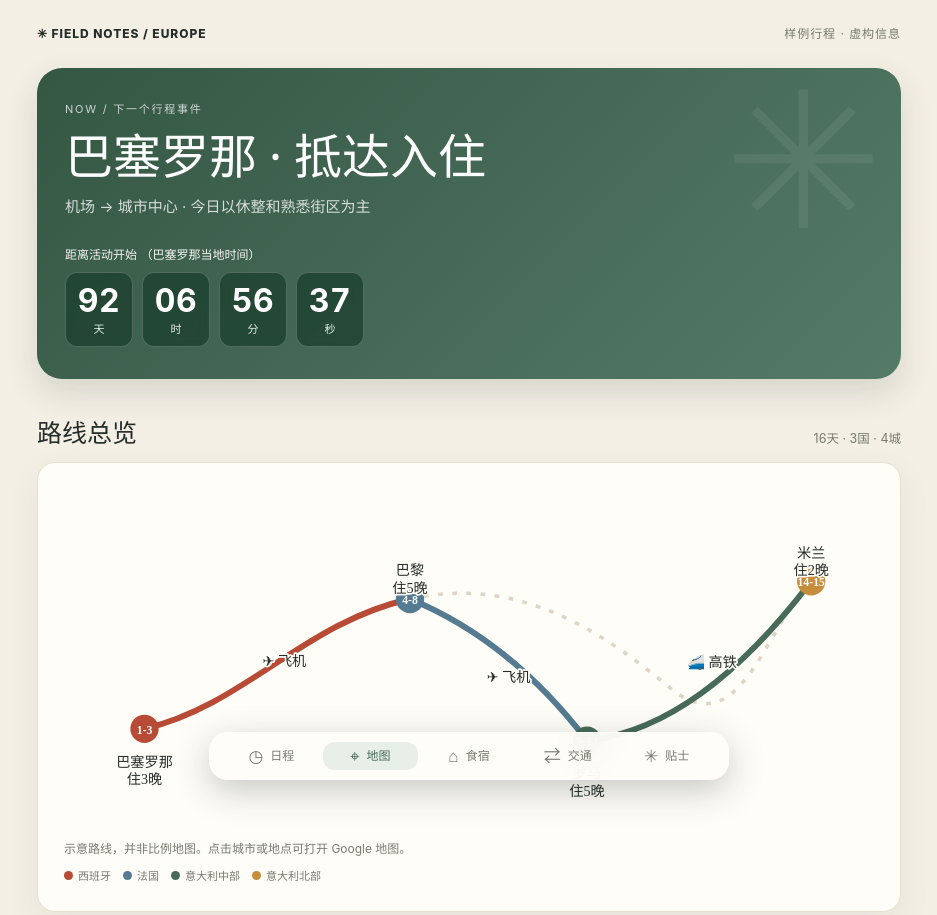
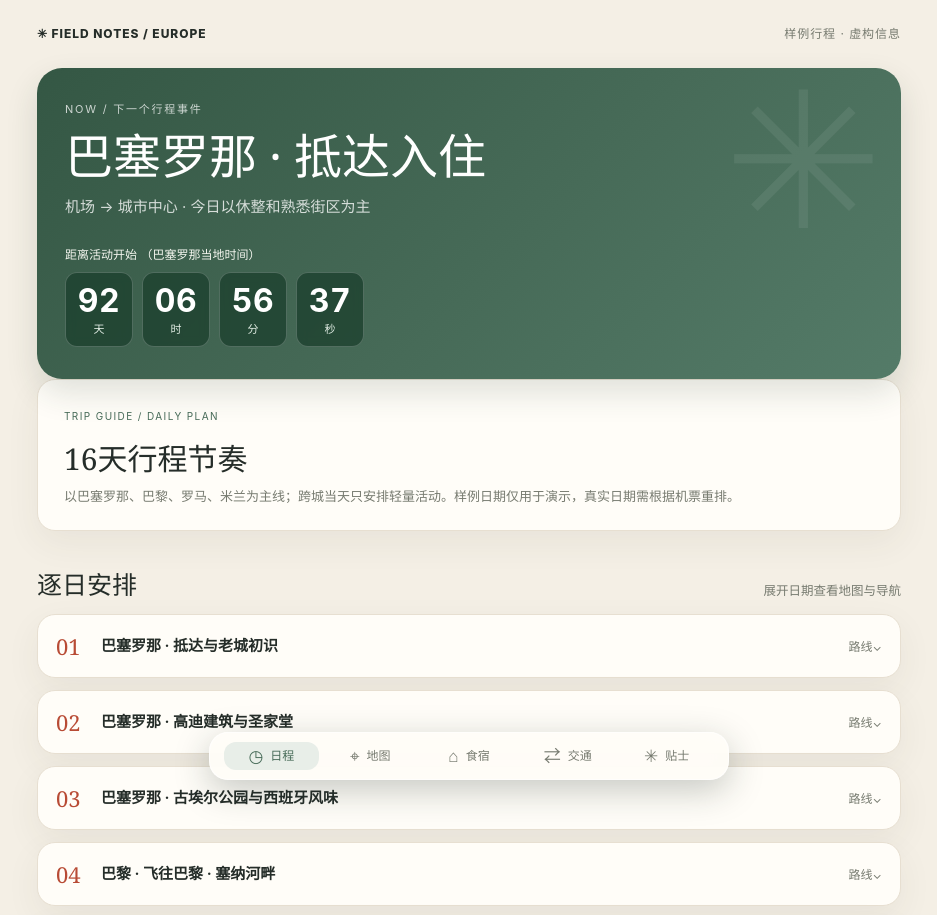
Before and after one commit to Dunkel-cyber/traval, a plain HTML site: page index.html in a window 1280 px wide. Shown: the top 915 px of the page, without its empty margins (171-1108 px from the left). Drawn offline with Linux system fonts and the light colour scheme.

Commit message:
Turn bottom navigation into detailed views

```diff
--- a/index.html
+++ b/index.html
@@ -52,13 +52,19 @@
 
 html{scroll-padding-bottom:110px}
 .bottom-nav{position:fixed;z-index:20;left:50%;bottom:max(12px,env(safe-area-inset-bottom));transform:translateX(-50%);width:min(520px,calc(100% - 24px));display:grid;grid-template-columns:repeat(5,1fr);gap:4px;padding:8px 10px calc(8px + env(safe-area-inset-bottom));border:1px solid #ffffffa8;border-radius:19px;background:color-mix(in srgb,var(--paper) 92%,transparent);box-shadow:0 10px 35px #1d2b2340;backdrop-filter:blur(16px);-webkit-backdrop-filter:blur(16px)}
-.bottom-nav a{min-width:0;display:flex;flex-direction:column;align-items:center;justify-content:center;gap:1px;padding:4px 2px;color:var(--muted);text-decoration:none;border-radius:12px;transition:background .2s,color .2s}
-.bottom-nav a span{font-size:20px;line-height:1.2}
-.bottom-nav a small{font-size:10px;line-height:1.3}
-.bottom-nav a:hover,.bottom-nav a:focus-visible,.bottom-nav a.active{background:#e8eee8;color:var(--green);outline:none}
+.bottom-nav button{font:inherit;cursor:pointer;border:0;background:transparent;min-width:0;display:flex;flex-direction:column;align-items:center;justify-content:center;gap:1px;padding:4px 2px;color:var(--muted);text-decoration:none;border-radius:12px;transition:background .2s,color .2s}
+.bottom-nav button span{font-size:20px;line-height:1.2}
+.bottom-nav button small{font-size:10px;line-height:1.3}
+.bottom-nav button:hover,.bottom-nav button:focus-visible,.bottom-nav button.active{background:#e8eee8;color:var(--green);outline:none}
 body{padding-bottom:95px}
-@media(min-width:700px){.bottom-nav{bottom:20px;padding:9px 14px}.bottom-nav a{flex-direction:row;gap:7px}.bottom-nav a span{font-size:17px}.bottom-nav a small{font-size:12px}body{padding-bottom:105px}}
-@media(prefers-color-scheme:dark){.bottom-nav{border-color:#ffffff24;box-shadow:0 10px 35px #0008}.bottom-nav a:hover,.bottom-nav a:focus-visible,.bottom-nav a.active{background:#34443a;color:#d5e4d8}}
+@media(min-width:700px){.bottom-nav{bottom:20px;padding:9px 14px}.bottom-nav button{flex-direction:row;gap:7px}.bottom-nav button span{font-size:17px}.bottom-nav button small{font-size:12px}body{padding-bottom:105px}}
+@media(prefers-color-scheme:dark){.bottom-nav{border-color:#ffffff24;box-shadow:0 10px 35px #0008}.bottom-nav button:hover,.bottom-nav button:focus-visible,.bottom-nav button.active{background:#34443a;color:#d5e4d8}}
+
+.view-intro{padding:19px 21px;margin:0 0 22px}
+.view-intro .eyebrow{color:var(--green);opacity:1;font-size:10px;letter-spacing:.14em}
+.view-intro h2{font:500 26px Georgia,serif;margin:7px 0}
+.view-intro p{margin:0;color:var(--muted);font-size:13px}
+@media(min-width:700px){.view-intro{padding:23px 26px}.view-intro h2{font-size:30px}}
 </style>
 </head>
 <body>
@@ -104,11 +110,11 @@ body{padding-bottom:95px}
 <li><b>离线：</b>此页为单一 HTML 文件，保存到设备后可离线打开；Google 地图导航需要联网。</li>
 </ul></div></section>
 <nav class="bottom-nav" aria-label="页面分类导航">
-<a href="#schedule-section"><span aria-hidden="true">◷</span><small>日程</small></a>
-<a href="#map-section"><span aria-hidden="true">⌖</span><small>地图</small></a>
-<a href="#lodging-section"><span aria-hidden="true">⌂</span><small>食宿</small></a>
-<a href="#transport-section"><span aria-hidden="true">⇄</span><small>交通</small></a>
-<a href="#tips-section"><span aria-hidden="true">✳</span><small>贴士</small></a>
+<button type="button" data-view="schedule"><span aria-hidden="true">◷</span><small>日程</small></button>
+<button type="button" data-view="map"><span aria-hidden="true">⌖</span><small>地图</small></button>
+<button type="button" data-view="stay"><span aria-hidden="true">⌂</span><small>食宿</small></button>
+<button type="button" data-view="transport"><span aria-hidden="true">⇄</span><small>交通</small></button>
+<button type="button" data-view="tips"><span aria-hidden="true">✳</span><small>贴士</small></button>
 </nav>
 <footer class="footer">EUROPE FIELD NOTES · 规划样例 · 所有日期与预订均为演示数据</footer>
 </div>
@@ -137,9 +143,27 @@ function svgRoute(d){let pts=d.stops.map((s,i)=>({x:35+i*110,y:48+(i%2?22:0),s})
 document.getElementById('days').innerHTML=days.map(d=>'<details class="card day"><summary><span class="daynum">'+String(d.n).padStart(2,'0')+'</span><span class="daytitle">'+d.city+' · '+d.title+'</span><span class="daymeta">路线⌄</span></summary><div class="daybody"><div class="routebox">'+svgRoute(d)+'<a class="navall" target="_blank" rel="noopener" href="'+routeLink(d.stops)+'">打开全天多点导航 ↗</a></div>'+d.events.map(e=>'<div class="event"><div class="time">'+e[0]+'</div><div><h4>'+e[1]+' <a target="_blank" rel="noopener" href="'+mapLink(e[1]+", "+d.city)+'" aria-label="在Google地图打开">↗</a></h4><p>'+e[2]+'</p>'+(e[3]?'<span class="reserve">'+e[3]+'</span>':'')+'</div></div>').join('')+'</div></details>').join('');
 function tick(){let el=document.getElementById('countdown'),target=new Date(el.dataset.target).getTime(),diff=Math.max(0,target-Date.now()),vals=[Math.floor(diff/86400000),Math.floor(diff/3600000)%24,Math.floor(diff/60000)%60,Math.floor(diff/1000)%60];el.querySelectorAll('strong').forEach((x,i)=>x.textContent=String(vals[i]).padStart(2,'0'));}tick();setInterval(tick,1000);
 
-const navLinks=[...document.querySelectorAll('.bottom-nav a')];
-const navTargets=navLinks.map(a=>document.querySelector(a.getAttribute('href'))).filter(Boolean);
-if('IntersectionObserver' in window){const navObserver=new IntersectionObserver(entries=>{entries.forEach(entry=>{if(entry.isIntersecting){navLinks.forEach(a=>a.classList.toggle('active',a.hash==='#'+entry.target.id));}})},{rootMargin:'-20% 0px -65% 0px'});navTargets.forEach(s=>navObserver.observe(s));}
+
+const viewRoot=document.createElement('main');viewRoot.id='view-root';viewRoot.setAttribute('aria-live','polite');
+const firstSection=document.querySelector('.section');firstSection.parentNode.insertBefore(viewRoot,firstSection);
+const sectionMap={schedule:document.querySelector('#schedule-section'),map:document.querySelector('#map-section'),stay:document.querySelector('#lodging-section'),tips:document.querySelector('#tips-section')};
+const transportCard=document.querySelector('#transport-section');
+const detail={
+schedule:['16天行程节奏','以巴塞罗那、巴黎、罗马、米兰为主线；跨城当天只安排轻量活动。样例日期仅用于演示，真实日期需根据机票重排。'],
+map:['路线与住宿分布','巴塞罗那3晚 → 巴黎5晚 → 罗马5晚 → 米兰2晚。总览图为行程示意；展开日程卡可看当天点位与多点导航。'],
+stay:['住宿与餐饮规划','建议优先选择交通方便、晚间回住处路线简单的街区。酒店订单确认后再补地址、电话、入住时间。餐饮先按街区安排，不把远距离餐厅硬塞进当天路线。'],
+transport:['城际交通计划','建议欧洲段优先比较直飞航班门到门时间；意大利段可用高速铁路。每段至少留出机场/车站往返、安检或进站缓冲。当前均为样例，具体班次待日期和订单确认后填写。'],
+tips:['预订、天气与风险核对','热门景点按官方时段预约；闭馆日按实际星期检查。二月底准备防风防雨衣物，海岸与户外活动留天气备选。页面不展示确认号、证件号或房间号。']
+};
+const views=['schedule','map','stay','transport','tips'];
+function showView(key){if(!views.includes(key))key='schedule';viewRoot.replaceChildren();
+const h=document.createElement('div');h.className='view-intro card';h.innerHTML='<span class="eyebrow">TRIP GUIDE / '+({schedule:'DAILY PLAN',map:'ROUTE MAP',stay:'STAY & FOOD',transport:'TRANSPORT',tips:'TRAVEL NOTES'}[key])+'</span><h2>'+detail[key][0]+'</h2><p>'+detail[key][1]+'</p>';viewRoot.append(h);
+if(key==='transport'){const box=document.createElement('section');box.className='section';box.innerHTML='<div class="section-head"><h2>跨城交通分段</h2><small>示例规划</small></div><div class="card tips"><ul><li><b>第4天｜巴塞罗那 → 巴黎：</b>优先比较直飞与高铁的门到门耗时；落地后只安排入住和附近散步。</li><li><b>第9天｜巴黎 → 罗马：</b>建议白天直飞，提前核对机场、行李规则与市区接驳。</li><li><b>第14天｜罗马 → 米兰：</b>建议高速列车；预留前往车站和检票时间，抵达后再开始轻量观光。</li><li><b>第16天｜米兰返程：</b>按国际航班时刻选择机场交通，预留充足值机时间。</li></ul></div>';viewRoot.append(box);if(transportCard)viewRoot.append(transportCard)}
+else if(sectionMap[key])viewRoot.append(sectionMap[key]);
+if(key==='stay'){const box=document.createElement('section');box.className='section';box.innerHTML='<div class="section-head"><h2>样例餐饮节奏</h2></div><div class="card tips"><ul><li><b>巴塞罗那：</b>午餐安排在高迪景点附近，晚餐试加泰罗尼亚菜或 Tapas。</li><li><b>巴黎：</b>博物馆日用附近简餐，晚上按住宿街区找餐馆，减少跨城奔波。</li><li><b>罗马：</b>古迹日带水和轻食；晚餐安排在当天游览结束的街区。</li><li><b>米兰：</b>大教堂周边游览后安排意式开胃酒与简餐。</li></ul></div>';viewRoot.append(box)}
+document.querySelectorAll('.bottom-nav button').forEach(b=>{b.classList.toggle('active',b.dataset.view===key);b.setAttribute('aria-current',b.dataset.view===key?'page':'false')});window.scrollTo({top:0,behavior:'smooth'});history.replaceState(null,'','#'+key)}
+document.querySelectorAll('.bottom-nav button').forEach(b=>b.addEventListener('click',()=>showView(b.dataset.view)));
+const initial=location.hash.slice(1);showView(views.includes(initial)?initial:'schedule');
 </script>
 </body>
 </html>
```
